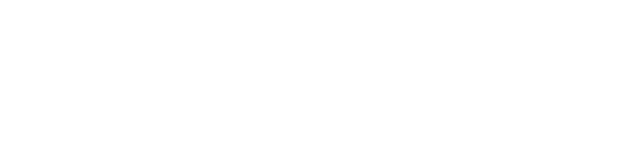
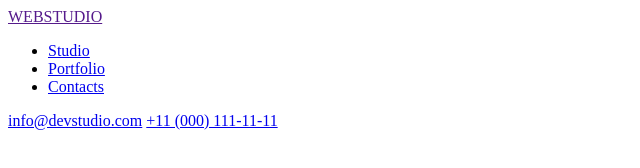
Before and after one commit to Artur-Luniaka/goit-markup-hw-01, a plain HTML site: page index.html in a window 1280 px wide. Shown: the whole page, without its empty margins (0-640 px from the left). Drawn offline with Linux system fonts and the light colour scheme.

Commit message:
update index file

```diff
--- a/index.html
+++ b/index.html
@@ -5,5 +5,19 @@
     <meta name="viewport" content="width=device-width, initial-scale=1.0" />
     <title>Document</title>
   </head>
-  <body></body>
+  <body>
+    <!-- Header -->
+    <header>
+      <a href="" class="logo-link">WEBSTUDIO</a>
+      <nav>
+        <ul>
+          <li><a href="#studio">Studio</a></li>
+          <li><a href="#portfolio">Portfolio</a></li>
+          <li><a href="#contacts">Contacts</a></li>
+        </ul>
+      </nav>
+      <a href="mailto:info@devstudio.com">info@devstudio.com</a>
+      <a href="tel:+11 (000) 111-11-11">+11 (000) 111-11-11</a>
+    </header>
+  </body>
 </html>
```
